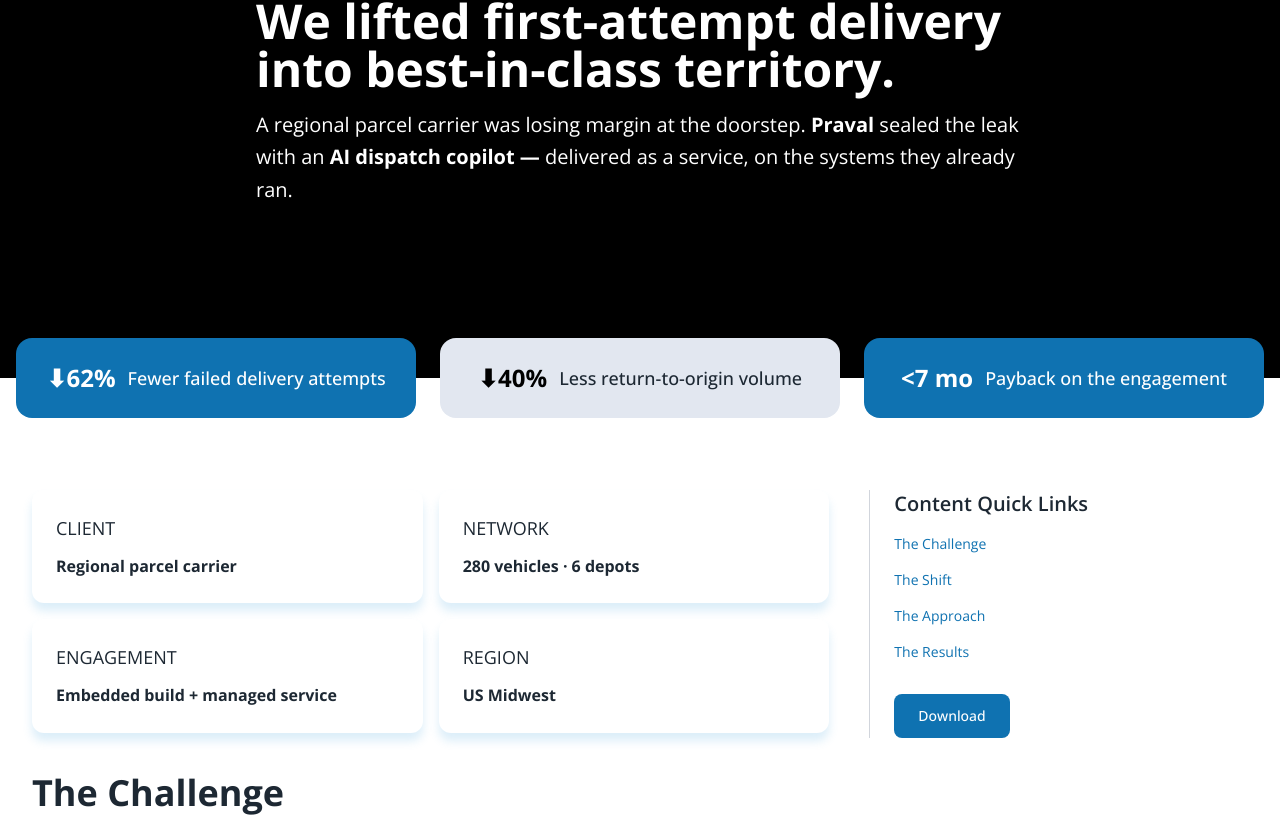
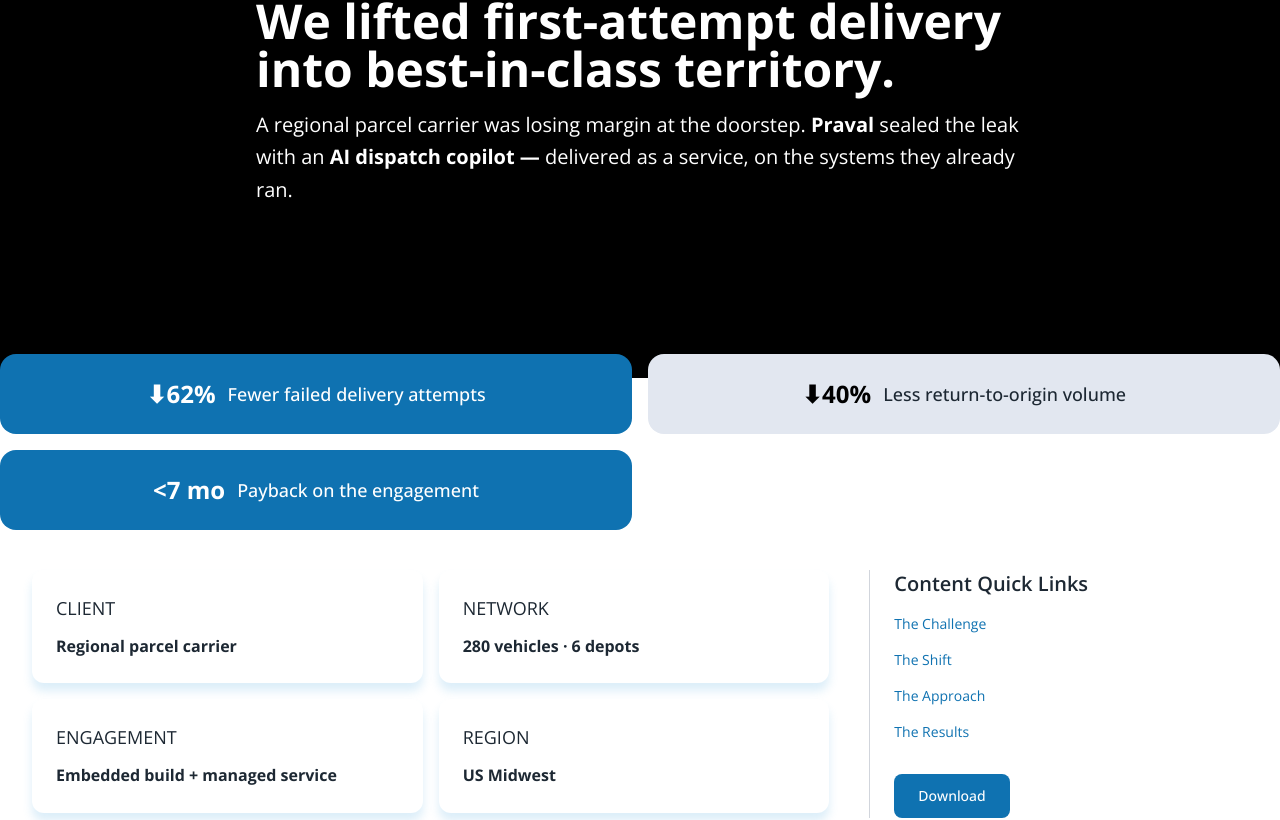
Before and after one commit to kaleshwar-sunny/praval-web, a Next.js app: page /case-studies/gen-ai in a window 1280 px wide. Shown: the part 280-1100 px from the top of the page. Built offline with nearby package versions, Linux system fonts and the light colour scheme.

Commit message:
new case study addition

```diff
--- a/src/app/case-studies/gen-ai/page.jsx
+++ b/src/app/case-studies/gen-ai/page.jsx
@@ -29,8 +29,11 @@
     document.body.removeChild(link);
   };
 
+  console.log("COMPONENT RENDERED");
+
   return (
     <div className="w-full">
+
       {/* HERO SECTION */}
       <div className="relative w-full">
         {/* Hero Section with solid black background */}
@@ -53,9 +56,9 @@
           </div>
 
           {/* Floating Cards - positioned absolutely over the hero */}
-          <div className="hidden md:block absolute bottom-0 left-0 right-0 transform translate-y-1/2">
-            <div className="max-w-7xl mx-auto px-4">
-              <div className="grid grid-cols-1 md:grid-cols-3 gap-6">
+          <div className="relative md:absolute md:bottom-0 md:left-0 md:right-0 md:translate-y-1/2">
+            <div className="mt-8 md:mt-32">
+              <div className="grid grid-cols-1 sm:grid-cols-2 gap-4">
                 {/* Card 1 */}
                 <div className="bg-[#0F72B1] rounded-2xl p-6 transform hover:scale-105 transition-transform duration-300 ease-in-out">
                   <div className="flex items-center justify-center gap-3">
@@ -104,7 +107,7 @@
       </div>
 
       {/* CONTENT */}
-      <section className="max-w-7xl mx-auto px-4 md:px-8 pt-28 pb-16 grid grid-cols-1 md:grid-cols-3 gap-10">
+      <section className="max-w-7xl mx-auto px-4 md:px-8 md:pt-48 pt-4 pb-16 grid grid-cols-1 md:grid-cols-3 gap-10">
         {/* LEFT CONTENT */}
         <div className="md:col-span-2 space-y-10">
           {/* Real Problem + Scope cards */}
--- a/src/app/case-studies/page.jsx
+++ b/src/app/case-studies/page.jsx
@@ -84,7 +84,6 @@
           {/* Scrollable Area */}
           <div className="max-h-[600px] overflow-y-auto no-scrollbar pr-2">
             <div className="grid grid-cols-1 sm:grid-cols-2 lg:grid-cols-3 gap-6">
-
               {blogsData.map((blog, index) => (
                 <div key={index} className="space-y-3 mb-6">
 
```
Also changed, not shown: 1 other file (tests, documents, lock files or other folders).
